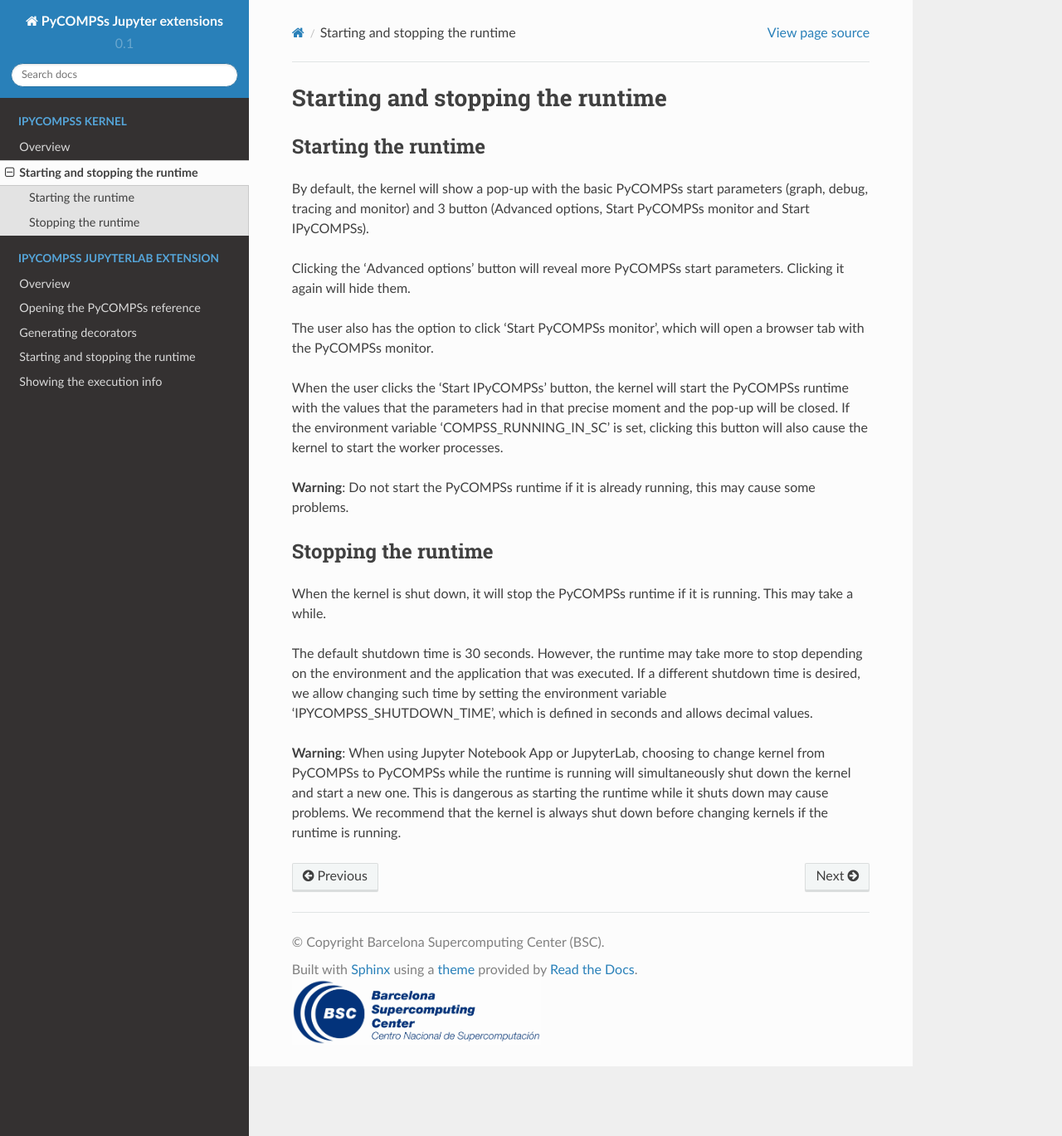
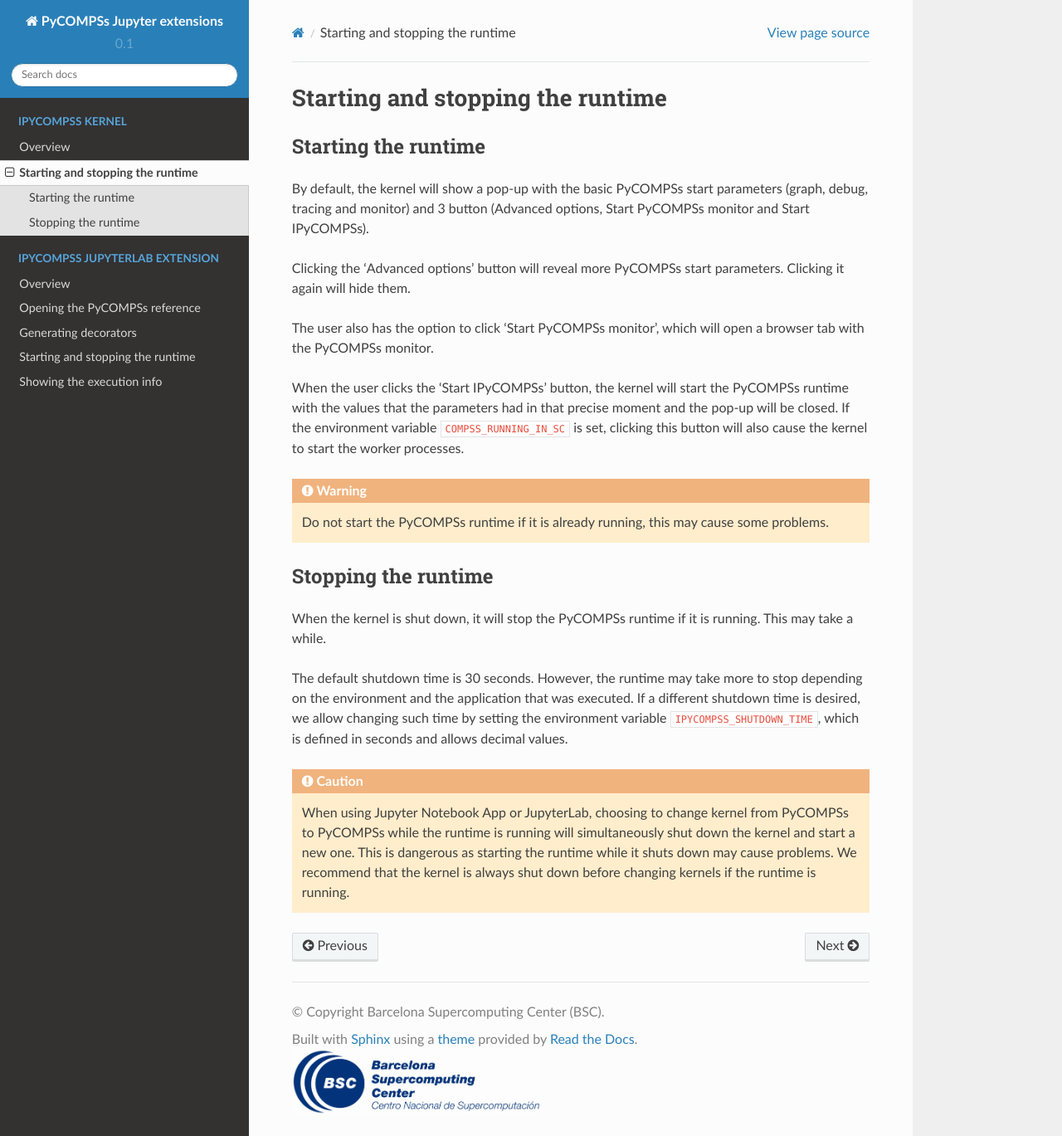
Before and after one commit to bsc-wdc/jupyter-extension, a Sphinx documentation site: the page built from docs/source/pycompss_jupyter_kernel/start_stop.rst, in a window 1280 px wide and 1369 px high. Shown: the whole window at 83% size. Built offline with Sphinx 7.4.7 and the Read the Docs theme 2.0.0, drawn with Linux system fonts in a browser that asks for light colours.

```diff
--- a/docs/source/pycompss_jupyter_kernel/start_stop.rst
+++ b/docs/source/pycompss_jupyter_kernel/start_stop.rst
@@ -16,11 +16,12 @@
 
 When the user clicks the 'Start IPyCOMPSs' button, the kernel will start the PyCOMPSs runtime
 with the values that the parameters had in that precise moment and the pop-up will be closed.
-If the environment variable 'COMPSS_RUNNING_IN_SC' is set, clicking this button will also
+If the environment variable ``COMPSS_RUNNING_IN_SC`` is set, clicking this button will also
 cause the kernel to start the worker processes.
 
-**Warning**: Do not start the PyCOMPSs runtime if it is already running, this may cause some
-problems.
+.. warning::
+    Do not start the PyCOMPSs runtime if it is already running, this may cause some
+    problems.
 
 Stopping the runtime
 --------------------
@@ -31,10 +32,11 @@
 The default shutdown time is 30 seconds. However, the runtime may take more to
 stop depending on the environment and the application that was executed. If a different
 shutdown time is desired, we allow changing such time by setting the environment variable
-'IPYCOMPSS_SHUTDOWN_TIME', which is defined in seconds and allows decimal values.
+``IPYCOMPSS_SHUTDOWN_TIME``, which is defined in seconds and allows decimal values.
 
-**Warning**: When using Jupyter Notebook App or JupyterLab, choosing to change kernel from
-PyCOMPSs to PyCOMPSs while the runtime is running will simultaneously shut down the kernel
-and start a new one. This is dangerous as starting the runtime while it shuts down may cause
-problems. We recommend that the kernel is always shut down before changing kernels if the
-runtime is running.
+.. caution::
+    When using Jupyter Notebook App or JupyterLab, choosing to change kernel from
+    PyCOMPSs to PyCOMPSs while the runtime is running will simultaneously shut down the
+    kernel and start a new one. This is dangerous as starting the runtime while it shuts down
+    may cause problems. We recommend that the kernel is always shut down before changing
+    kernels if the runtime is running.
--- a/docs/source/pycompss_jupyterlab_extension/decorator.rst
+++ b/docs/source/pycompss_jupyterlab_extension/decorator.rst
@@ -9,4 +9,5 @@
 generate a decorator which will be placed over the selected function (...detected
 parameters?).
 
-**Warning**: Closing the drop-down list will wipe out the current values of the parameters.
+.. attention::
+    Closing the drop-down list will wipe out the current values of the parameters.
```
Also changed, not shown: 11 other files.
